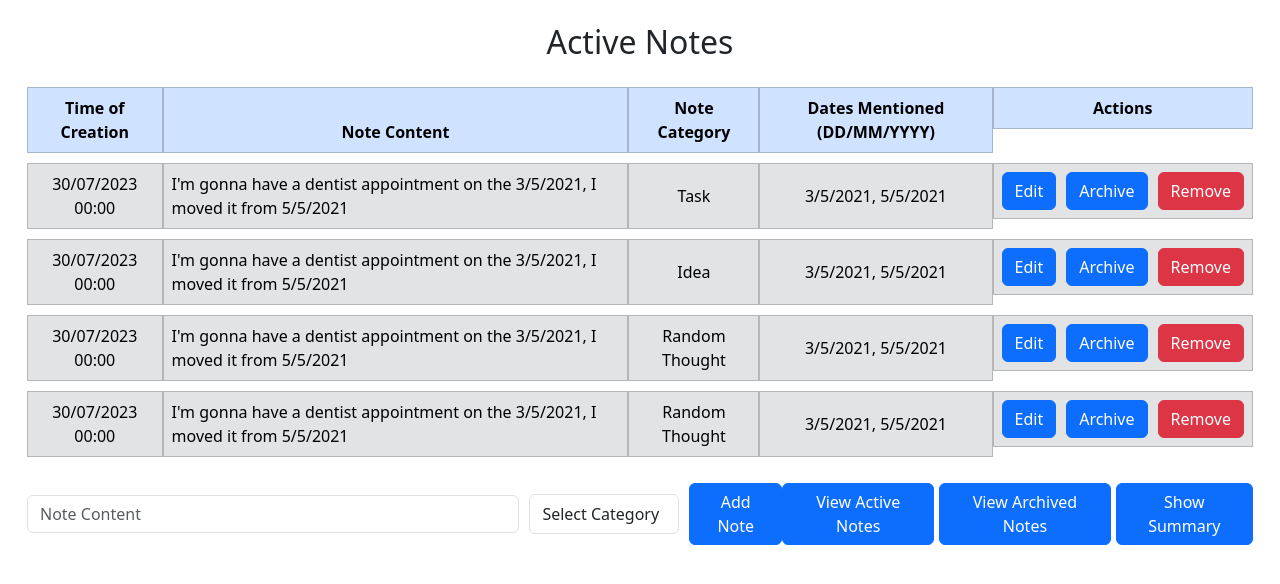
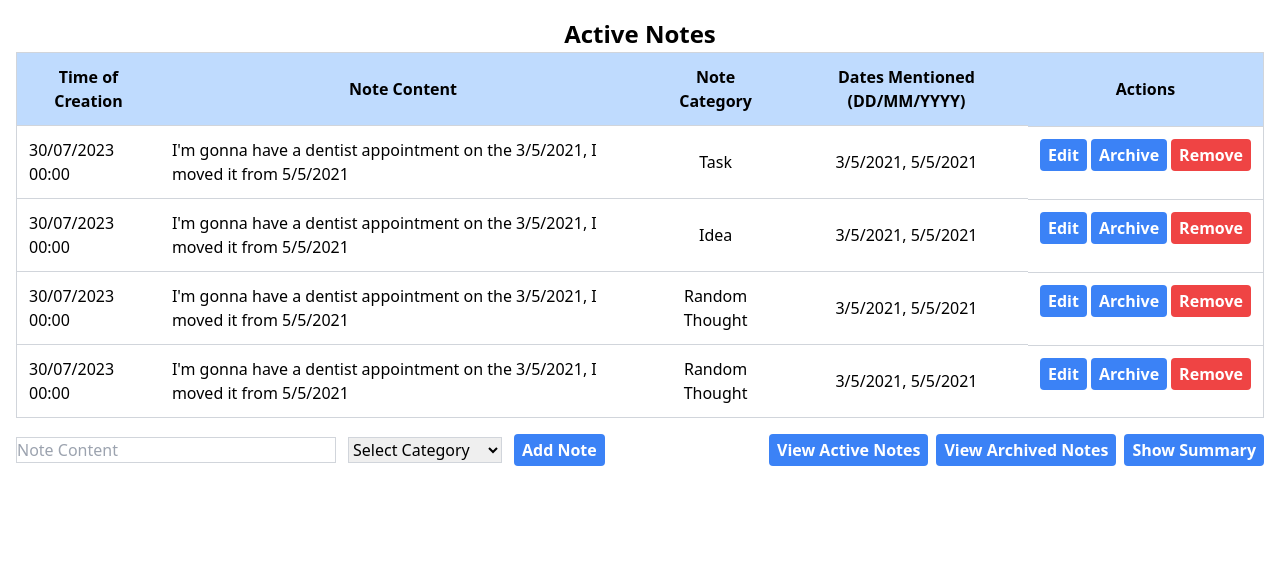
Before and after one commit to FluffyClaws/notes-app-react, a React (Create React App) app: page / in a window 1280 px wide. Shown: the top 584 px of the page. Built offline with nearby package versions, Linux system fonts and the light colour scheme.

Commit message:
styled with tailwind

```diff
--- a/package.json
+++ b/package.json
@@ -12,8 +12,10 @@
     "@types/node": "^16.18.39",
     "@types/react": "^18.2.18",
     "@types/react-dom": "^18.2.7",
+    "autoprefixer": "^10.4.14",
     "bootstrap": "^5.3.1",
     "moment": "^2.29.4",
+    "postcss": "^8.4.27",
     "react": "^18.2.0",
     "react-bootstrap": "^2.8.0",
     "react-dom": "^18.2.0",
@@ -54,6 +56,7 @@
     "prettier": "3.0.0",
     "resolve-url-loader": "^5.0.0",
     "sass": "^1.64.2",
-    "sass-loader": "^13.3.2"
+    "sass-loader": "^13.3.2",
+    "tailwindcss": "^3.3.3"
   }
 }
--- /dev/null
+++ b/postcss.config.js
@@ -0,0 +1,6 @@
+module.exports = {
+  plugins: {
+    tailwindcss: {},
+    autoprefixer: {},
+  },
+}
--- a/src/components/NoteForm.tsx
+++ b/src/components/NoteForm.tsx
@@ -2,8 +2,6 @@ import React, { useState } from "react";
 import { useDispatch } from "react-redux";
 import { addNote } from "../store/notesSlice";
 import { formatDate } from "../utils/dateUtils";
-import OverlayTrigger from "react-bootstrap/OverlayTrigger";
-import Tooltip from "react-bootstrap/Tooltip";
 import { Note } from "../store/types";
 import { extractDatesFromContent } from "../utils/noteUtils";
 import { validateFields } from "../utils/formUtils";
@@ -16,11 +14,15 @@ const NoteForm: React.FC = () => {
     content: "",
     category: "",
   });
+  const [displayContentError, setDisplayContentError] = useState(false);
+  const [displayCategoryError, setDisplayCategoryError] = useState(false);
 
   const handleAddNote = () => {
     const newErrors = validateFields(content, category);
     if (newErrors.content || newErrors.category) {
       setErrors(newErrors);
+      setDisplayContentError(!!newErrors.content);
+      setDisplayCategoryError(!!newErrors.category);
       return;
     }
 
@@ -43,50 +45,60 @@ const NoteForm: React.FC = () => {
   const handleContentChange = (e: React.ChangeEvent<HTMLInputElement>) => {
     const inputValue = e.target.value;
     setContent(inputValue);
+    setDisplayContentError(false);
+  };
+
+  const handleCategoryChange = (e: React.ChangeEvent<HTMLSelectElement>) => {
+    const categoryValue = e.target.value;
+    setCategory(categoryValue);
+    setDisplayCategoryError(false);
   };
 
   const hasExceededLimit = content.length > 106;
 
   return (
-    <div className="form-container">
-      <OverlayTrigger
-        placement="bottom"
-        overlay={<Tooltip id="content-tooltip">{errors.content}</Tooltip>}
-        show={!!errors.content}
-      >
+    <div className="form-container flex gap-3 items-baseline">
+      <div className="relative">
         <input
           type="text"
-          className={`form-input form-control ${
-            errors.content && "is-invalid"
+          className={`form-input border border-gray-300 w-80 ${
+            (displayContentError || hasExceededLimit) && "border-red-500"
           }`}
           placeholder="Note Content"
           value={content}
           onChange={handleContentChange}
         />
-      </OverlayTrigger>
-      <OverlayTrigger
-        placement="bottom"
-        overlay={<Tooltip id="category-tooltip">{errors.category}</Tooltip>}
-        show={!!errors.category}
-      >
+        {(displayContentError || hasExceededLimit) && (
+          <div className="absolute left-0 bottom-full tooltip">
+            {displayContentError ? errors.content : "Character limit exceeded"}
+          </div>
+        )}
+      </div>
+
+      <div className="relative">
         <select
-          className={`form-control ${errors.category && "is-invalid"}`}
+          className={`form-select border border-gray-300 ${
+            displayCategoryError && "border-red-500"
+          }`}
           value={category}
-          onChange={(e) => setCategory(e.target.value)}
+          onChange={handleCategoryChange}
         >
           <option value="">Select Category</option>
           <option value="Task">Task</option>
           <option value="Random Thought">Random Thought</option>
           <option value="Idea">Idea</option>
         </select>
-      </OverlayTrigger>
-      {hasExceededLimit && (
-        <span className="text-danger">Character limit exceeded</span>
-      )}
+        {displayCategoryError && (
+          <div className="text-red-500 absolute left-0 bottom-full ml-1 mt-1 tooltip">
+            {errors.category}
+          </div>
+        )}
+      </div>
+
       <button
-        className="btn btn-primary"
+        className="bg-blue-500 hover:bg-blue-700 text-white font-bold py-1 px-2 rounded"
         onClick={handleAddNote}
-        disabled={hasExceededLimit}
+        disabled={hasExceededLimit && !category}
       >
         Add Note
       </button>
--- a/src/components/NoteTable.tsx
+++ b/src/components/NoteTable.tsx
@@ -8,8 +8,10 @@ import { extractDatesFromContent } from "../utils/noteUtils";
 
 const NoNotesRow: React.FC = () => (
   <tr>
-    <td colSpan={5} className="table-secondary">
-      <h2 className="col-content">There are no notes yet</h2>
+    <td colSpan={5} className="bg-gray-100 p-4 text-center">
+      <h2 className="text-2xl font-semibold text-center my-4">
+        There are no notes yet
+      </h2>
     </td>
   </tr>
 );
@@ -51,14 +53,14 @@ const NoteTable: React.FC<NoteTableProps> = ({ notes, isSummary = false }) => {
 
   return (
     <div className="table-responsive">
-      <table className="table">
+      <table className="w-full border-collapse border border-gray-300">
         <thead>
-          <tr className="table-primary">
-            <th className="col-header">Time of Creation</th>
-            <th className="col-header">Note Content</th>
-            <th className="col-header">Note Category</th>
-            <th className="col-header">Dates Mentioned (DD/MM/YYYY)</th>
-            {!isSummary && <th className="col-header actions-cell">Actions</th>}
+          <tr className="bg-blue-200">
+            <th className="p-3">Time of Creation</th>
+            <th className="p-3">Note Content</th>
+            <th className="p-3 ">Note Category</th>
+            <th className="p-3 ">Dates Mentioned (DD/MM/YYYY)</th>
+            {!isSummary && <th className="p-3">Actions</th>}
           </tr>
         </thead>
         <tbody>
@@ -67,54 +69,57 @@ const NoteTable: React.FC<NoteTableProps> = ({ notes, isSummary = false }) => {
           ) : (
             notes.map((note) => (
               <tr key={note.id}>
-                <td className="col-content table-secondary">
+                <td className="p-3 border-t border-gray-300">
                   {formatDate(note.createdAt)}
                 </td>
-                <td className="table-secondary">
+                <td className="p-3 border-t border-gray-300">
                   {editedNoteId === note.id ? (
                     <input
                       type="text"
                       value={editedContent}
                       onChange={(e) => setEditedContent(e.target.value)}
+                      className="w-full border border-gray-300 p-1 rounded"
                     />
                   ) : (
                     note.content
                   )}
                 </td>
-                <td className="col-content table-secondary">{note.category}</td>
-                <td className="col-content table-secondary ">
+                <td className="p-3 border-t border-gray-300 text-center">
+                  {note.category}
+                </td>
+                <td className="p-3 border-t border-gray-300 text-center">
                   <DateList dates={note.dates} />
                 </td>
                 {!isSummary && (
-                  <td className="col-content table-secondary actions-cell">
+                  <td className="p-3 border-t border-gray-300 flex justify-center">
                     {editedNoteId === note.id ? (
                       <button
-                        className="btn btn-primary"
+                        className="bg-blue-500 hover:bg-blue-700 text-white font-bold py-1 px-2 rounded"
                         onClick={handleSaveNote}
                       >
                         Save
                       </button>
                     ) : (
-                      <>
+                      <div className="flex justify-center">
                         <button
-                          className="btn btn-primary"
+                          className="bg-blue-500 hover:bg-blue-700 text-white font-bold py-1 px-2 rounded mr-1"
                           onClick={() => handleEditNote(note.id, note.content)}
                         >
                           Edit
                         </button>
                         <button
-                          className="btn btn-primary"
+                          className="bg-blue-500 hover:bg-blue-700 text-white font-bold py-1 px-2 rounded mr-1"
                           onClick={() => handleArchiveNote(note.id)}
                         >
                           Archive
                         </button>
                         <button
-                          className="btn btn-danger"
+                          className="bg-red-500 hover:bg-red-700 text-white font-bold py-1 px-2 rounded"
                           onClick={() => handleRemoveNote(note.id)}
                         >
                           Remove
                         </button>
-                      </>
+                      </div>
                     )}
                   </td>
                 )}
--- a/src/index.tsx
+++ b/src/index.tsx
@@ -1,7 +1,7 @@
 import React from "react";
 import ReactDOM from "react-dom/client";
 import App from "./App";
-import "./style/style.scss";
+import "./style/style.css";
 
 const root = ReactDOM.createRoot(
   document.getElementById("root") as HTMLElement,
--- a/src/pages/NotesPage.tsx
+++ b/src/pages/NotesPage.tsx
@@ -36,29 +36,38 @@ const NotesPage: React.FC = () => {
   };
 
   return (
-    <div className="container">
+    <div className="container mx-auto p-4">
       {showArchivedTable ? (
-        <>
-          <h2 className="table-header">Archived Notes</h2>
+        <div className="mb-4">
+          <h2 className="text-2xl font-semibold text-center">Archived Notes</h2>
           <ArchivedTable notes={archivedNotes} />
-        </>
+        </div>
       ) : (
-        <>
-          <h2 className="table-header">Active Notes</h2>
+        <div className="mb-4">
+          <h2 className="text-2xl font-semibold text-center">Active Notes</h2>
           <NoteTable notes={activeNotes} />
-        </>
+        </div>
       )}
 
-      <div className="cntrls-wrapper">
+      <div className="flex flex-col md:flex-row items-center justify-between mt-4">
         <NoteForm />
-        <div className="btns-wrapper">
-          <button className="btn btn-primary" onClick={handleViewActiveNotes}>
+        <div className="flex space-x-2 mt-4 md:mt-0">
+          <button
+            className="bg-blue-500 hover:bg-blue-700 text-white font-bold py-1 px-2 rounded"
+            onClick={handleViewActiveNotes}
+          >
             View Active Notes
           </button>
-          <button className="btn btn-primary" onClick={handleViewArchivedNotes}>
+          <button
+            className="bg-blue-500 hover:bg-blue-700 text-white font-bold py-1 px-2 rounded"
+            onClick={handleViewArchivedNotes}
+          >
             View Archived Notes
           </button>
-          <button className="btn btn-primary" onClick={toggleSummaryVisibility}>
+          <button
+            className="bg-blue-500 hover:bg-blue-700 text-white font-bold py-1 px-2 rounded"
+            onClick={toggleSummaryVisibility}
+          >
             {showSummary ? "Hide Summary" : "Show Summary"}
           </button>
         </div>
--- a/src/style/style.scss
+++ /dev/null
@@ -1,88 +0,0 @@
-@import "bootstrap/dist/css/bootstrap.css";
-
-* {
-  box-sizing: border-box;
-}
-body {
-  margin: 15px;
-  width: auto;
-}
-
-.container {
-  max-width: 1895px;
-}
-
-.table-header,
-.col-header,
-.col-content {
-  text-align: center;
-  padding: 0.5rem 0.5rem;
-}
-
-.table-secondary {
-  vertical-align: middle;
-}
-
-table {
-  border-collapse: separate;
-  border-spacing: 0 10px;
-}
-
-th,
-td {
-  border-width: 1px;
-}
-
-.form-container,
-.note-container,
-.btns-container {
-  display: flex;
-  flex-direction: row;
-  align-items: center;
-  gap: 10px;
-}
-
-.form-wrapper {
-  display: flex;
-  gap: 10px;
-}
-
-.cntrls-wrapper {
-  display: flex;
-  justify-content: space-between;
-}
-
-.btns-wrapper {
-  display: flex;
-  gap: 5px;
-}
-
-.actions-cell {
-  display: flex;
-  gap: 10px;
-  justify-content: center;
-}
-
-.btn-form {
-  width: 320px;
-}
-
-input,
-select {
-  height: 40px;
-}
-select {
-  max-width: 150px;
-}
-input {
-  width: 100%;
-  max-height: 38px;
-}
-.form-input {
-  width: 520px;
-}
-.form-container span {
-  position: absolute;
-  top: 460px;
-  left: 215px;
-}
```
Also changed, not shown: src/components/ArchivedTable.tsx (+23 -20 lines), src/components/SummaryTable.tsx (+23 -17 lines), src/style/style.css (added, +14 -0 lines), tailwind.config.js (added, +28 -0 lines), 1 other file (tests, documents, lock files or other folders).
